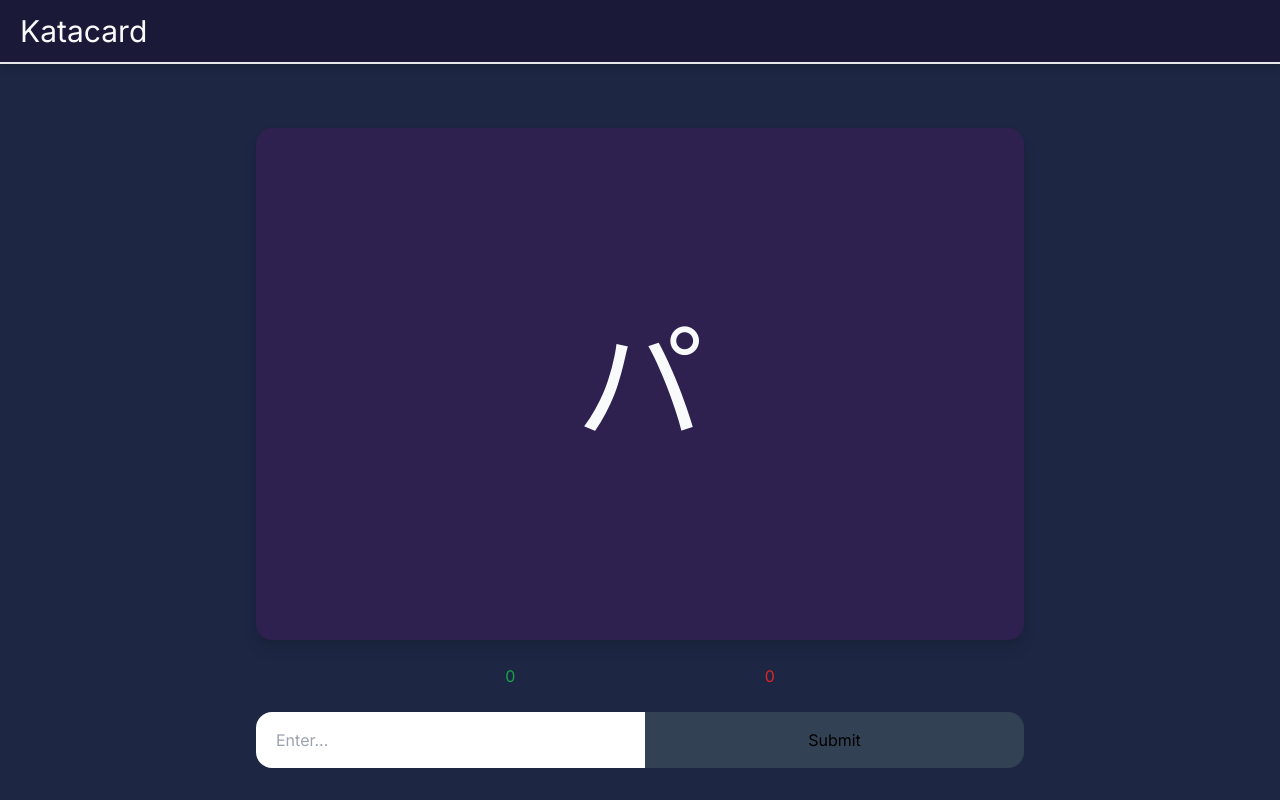
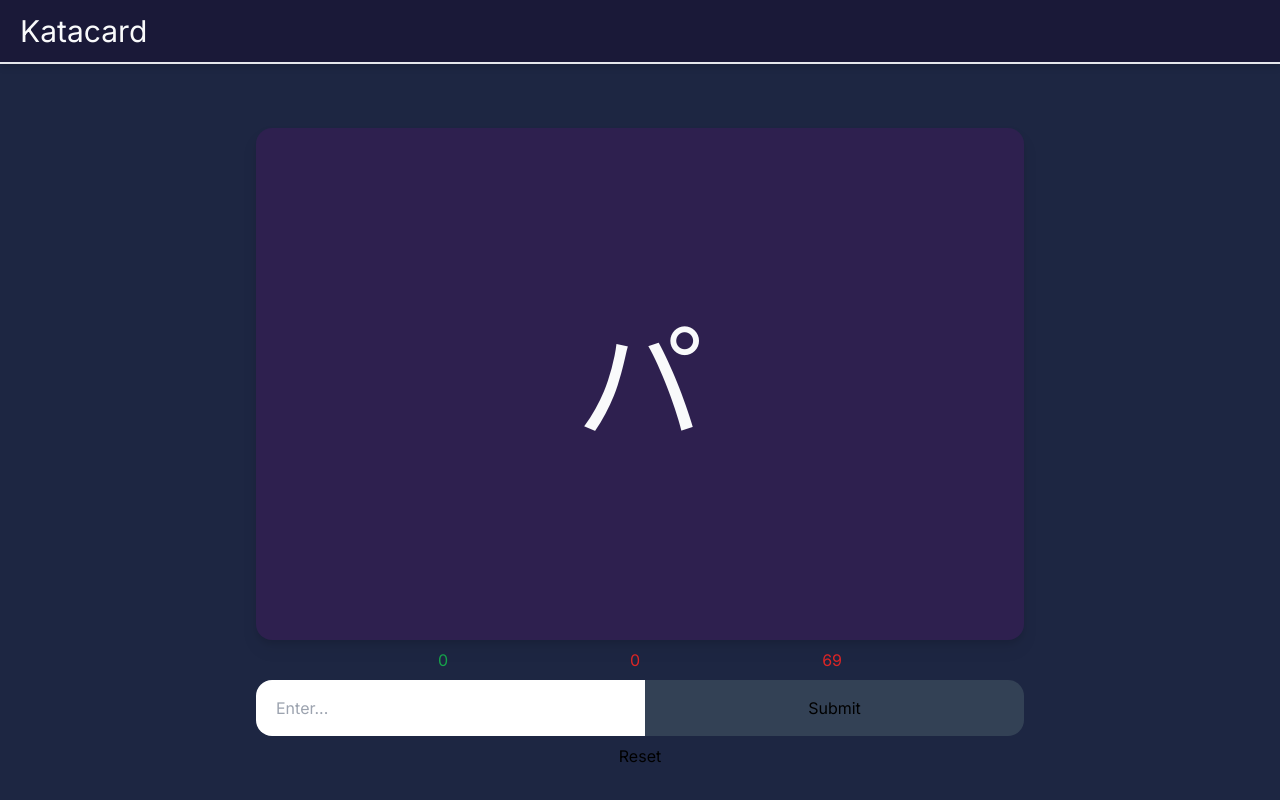
Before and after one commit to gary-giambatista/katacard, a Next.js app: page / in a window 1280 px wide. Built offline with nearby package versions, Linux system fonts and the light colour scheme.

Commit message:
Added remaining, and reset button functionality. But need to design and style both. Task list outlined in card.jsx.

```diff
--- a/components/Card.jsx
+++ b/components/Card.jsx
@@ -4,7 +4,9 @@ import { useEffect, useState } from "react";
 import {
 	checkAnswer,
 	correct,
+	count,
 	incorrect,
+	reset,
 	testChar,
 	updateMapOld,
 	updateOldCorrect,
@@ -14,8 +16,10 @@ import {
 function Card() {
 	const [answer, setAnswer] = useState("");
 	const [test, setTest] = useState("");
+	const [currentCount, setCurrentCount] = useState(count);
 	const [correctAnswers, setCorrectAnswers] = useState(correct);
 	const [incorrectAnswers, setIncorrectAnswers] = useState(incorrect);
+	const [resetTrigger, setResetTrigger] = useState(false); //required to use setResetTrigger in reset function to change page state and rerender componen
 
 	//Check for existing session from Local Storage and update global state
 	useEffect(() => {
@@ -45,9 +49,10 @@ function Card() {
 	useEffect(() => {
 		console.log("USE EFFECT");
 		setTest(testChar);
+		setCurrentCount(count);
 		setCorrectAnswers(correct);
 		setIncorrectAnswers(incorrect);
-	}, [testChar, correct, incorrect]);
+	}, [testChar, correct, incorrect, count, resetTrigger]);
 
 	return (
 		<div className="flex flex-col w-full max-w-xs md:max-w-3xl md:max-h-2xl mt-[5vw] h-[80vh] justify-between">
@@ -57,6 +62,7 @@ function Card() {
 			<div className="flex justify-evenly">
 				<div className="text-green-600">{correctAnswers}</div>
 				<div className="text-red-600">{incorrectAnswers}</div>
+				<div className="text-red-600">{currentCount}</div>
 			</div>
 			<form
 				className="flex"
@@ -79,8 +85,20 @@ function Card() {
 					Submit
 				</button>
 			</form>
+			<button
+				onClick={() => {
+					reset();
+					setResetTrigger(!resetTrigger);
+				}}
+			>
+				Reset
+			</button>
 		</div>
 	);
 }
-//Add reset button & Remaining: reset button can call localStorage.clear(), and make sure to check length of the new romajiToKatakana (a copy may be needed), also that length will be used to calculate remaining
+//remaining seems off by 1
+//weird resetTrigger thing required for reseting
+//get a control flow of the state down, and clean up code
+//add hint
+//store failed key > value in new object or map
 export default Card;
--- a/library/katakana.js
+++ b/library/katakana.js
@@ -3,7 +3,7 @@
 // const katakanaMap = new Map();
 
 //object to store key => value pairs (romaji > katakana)
-export const romajiToKatakana = {
+export let romajiToKatakana = {
 	a: "ア",
 	i: "イ",
 	u: "ウ",
@@ -74,7 +74,7 @@ export const romajiToKatakana = {
 	pe: "ペ",
 	po: "ポ",
 };
-
+let copy = { ...romajiToKatakana };
 //Compound Sounds:
 // kya: 'キャ',
 // kyu: 'キュ',
@@ -126,6 +126,7 @@ let testKey = keys[testNumber];
 export let testChar = romajiToKatakana[testKey];
 export let correct = 0;
 export let incorrect = 0;
+export let count = Object.keys(romajiToKatakana).length;
 
 //use set storage function here and get storage in card component page mount useEffect
 function setStorageCorrect() {
@@ -141,6 +142,7 @@ function setStorageIncorrect() {
 //Helper function to reset global values after getting answer CORRECT
 export function updateMap() {
 	keys = Object.keys(romajiToKatakana);
+	count = keys.length;
 	testNumber = Math.floor(Math.random() * keys.length);
 	testKey = keys[testNumber];
 	testChar = romajiToKatakana[testKey];
@@ -152,10 +154,13 @@ export function updateMap() {
  * Helper function to update global state and set testChar from storage
  */
 export function updateMapOld(oldRomajitoKatakana) {
-	keys = Object.keys(oldRomajitoKatakana);
-	testNumber = Math.floor(Math.random() * keys.length);
-	testKey = keys[testNumber];
-	testChar = oldRomajitoKatakana[testKey];
+	romajiToKatakana = oldRomajitoKatakana;
+	updateMap();
+	// keys = Object.keys(oldRomajitoKatakana);
+	// count = keys.length;
+	// testNumber = Math.floor(Math.random() * keys.length);
+	// testKey = keys[testNumber];
+	// testChar = oldRomajitoKatakana[testKey];
 }
 
 //Use local storage int's to update correct or incorrect from useEffect in Card component
@@ -174,8 +179,7 @@ export function updateOldIncorrect(oldIncorrect) {
  *
  */
 export function checkAnswer(answer, event) {
-	// event.preventDefault();
-	console.log("called");
+	console.log("Check Answer Called");
 	if (answer === testKey) {
 		console.log("CORRECT");
 		delete romajiToKatakana[testKey];
@@ -187,8 +191,17 @@ export function checkAnswer(answer, event) {
 		console.log("INCORRECT");
 		incorrect += 1;
 		setStorageIncorrect();
+		//add new key>val to local storage here for incorrect to 0
 		return false;
 	}
 }
 
-//romajiToKatakana[answer] === testChar
+export function reset() {
+	console.log("reset ran");
+	localStorage.clear();
+	romajiToKatakana = copy;
+	updateMap();
+	correct = 0;
+	incorrect = 0;
+	count = Object.keys(romajiToKatakana).length;
+}
```
